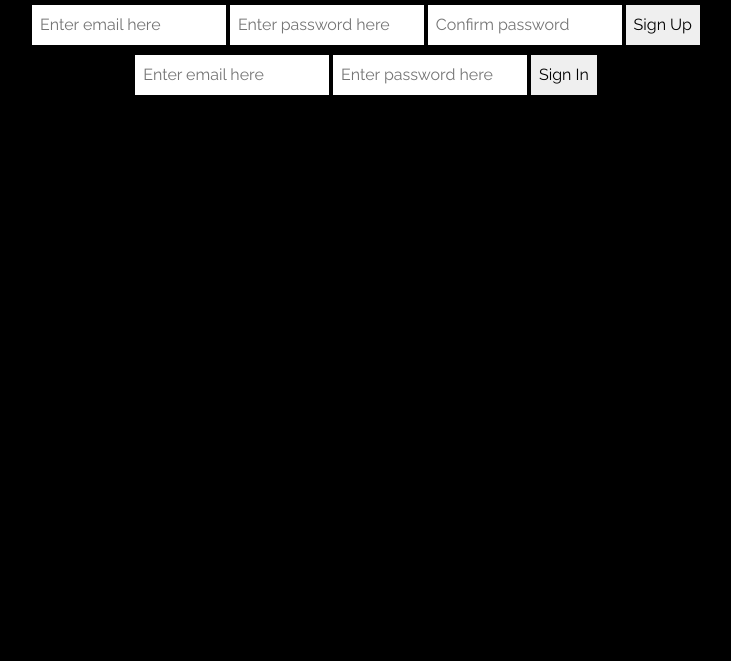
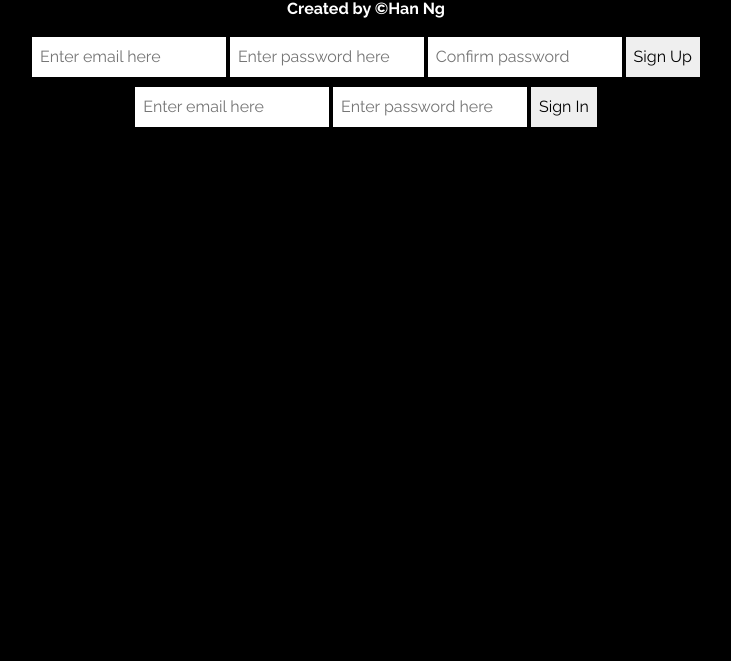
Before and after one commit to hanvnguyen94/tic-tac-toe-client, a website built with webpack: page index.html in a window 1280 px wide. Shown: the part 139-800 px from the top of the page, without its empty margins (274-1005 px from the left). Built offline with nearby package versions, Linux system fonts and the light colour scheme.

Commit message:
Title and copy right display

```diff
--- a/assets/styles/index.scss
+++ b/assets/styles/index.scss
@@ -54,6 +54,7 @@ body {
 
 #message,
 .authenticated,
+.copy-right,
 .unauthenticated,
 h1,
 h3 {
--- a/index.html
+++ b/index.html
@@ -15,6 +15,7 @@
 
 <body>
   <h1>Retro Tic-Tac-Toe</h1>
+  <p class='copy-right'>Created by &copy;Han Ng</p>
   <p id="message"></p>
   <div class="unauthenticated">
     <form id="sign-up">
```
